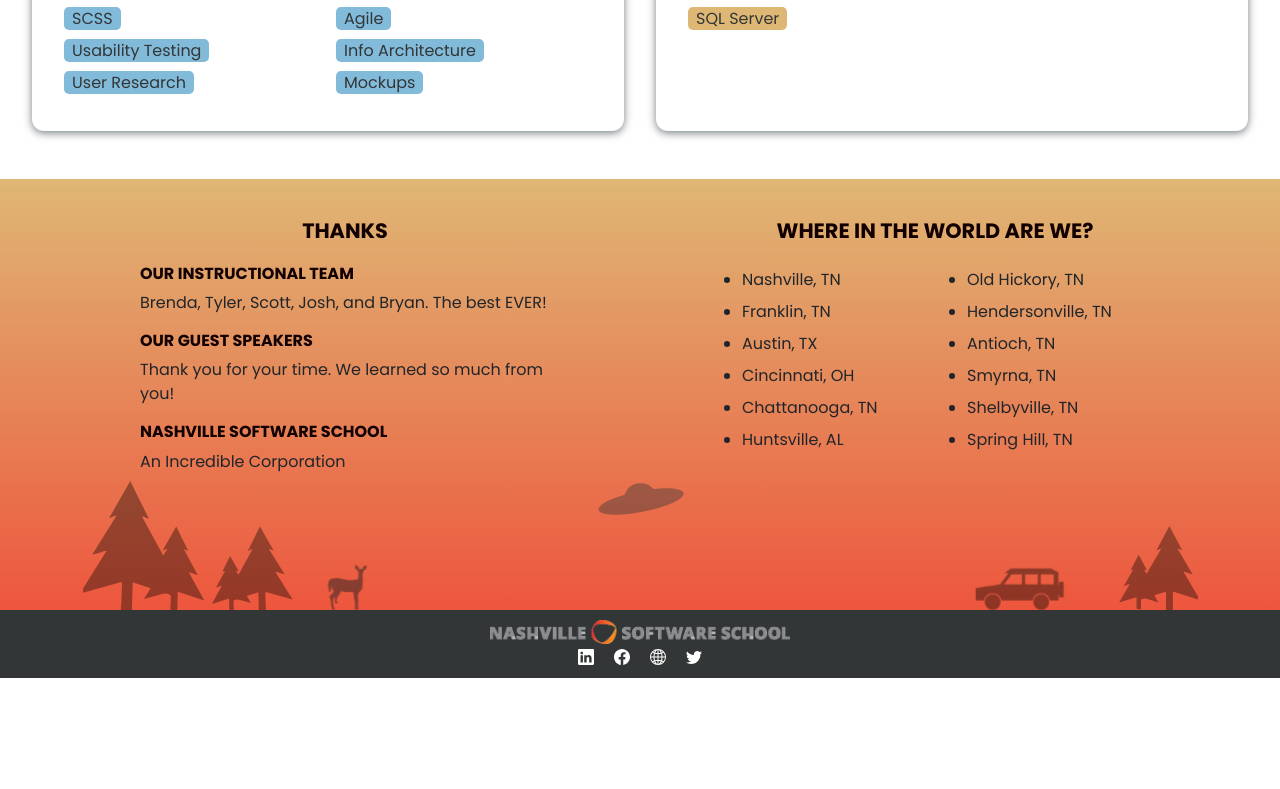
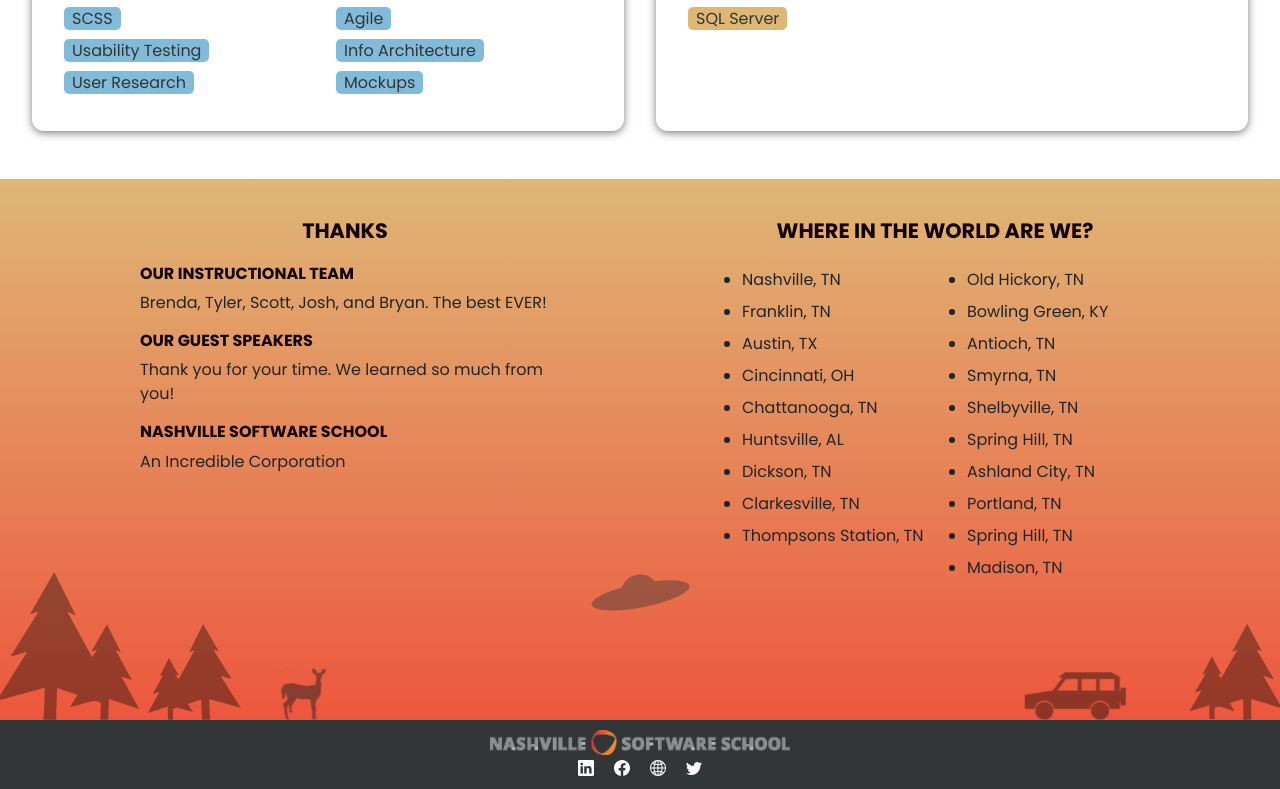
Before and after one commit to nss-day-cohort-51/nss-day-cohort-51.github.io, a React (Create React App) app: page / in a window 1280 px wide. Shown: the part 7056-7845 px from the top of the page. Before the commit the page ends 7734 px from the top, so only its background shows below. Built offline with nearby package versions, Linux system fonts and the light colour scheme.

Commit message:
updated cities in locations.js

```diff
--- a/src/components/Location.js
+++ b/src/components/Location.js
@@ -18,16 +18,23 @@ export const Location = () => {
             <li>Cincinnati, OH</li>
             <li>Chattanooga, TN</li>
             <li>Huntsville, AL</li>
+            <li>Dickson, TN</li>
+            <li>Clarkesville, TN</li>
+            <li>Thompsons Station, TN</li>
           </ul>
         </div>
         <div className="location-list2">
           <ul>
             <li>Old Hickory, TN</li>
-            <li>Hendersonville, TN</li>
+            <li>Bowling Green, KY</li>
             <li>Antioch, TN</li>
             <li>Smyrna, TN</li>
             <li>Shelbyville, TN</li>
             <li>Spring Hill, TN</li>
+            <li>Ashland City, TN</li>
+            <li>Portland, TN</li>
+            <li>Spring Hill, TN</li>
+            <li>Madison, TN</li>
           </ul>
         </div>
       </div>
```
